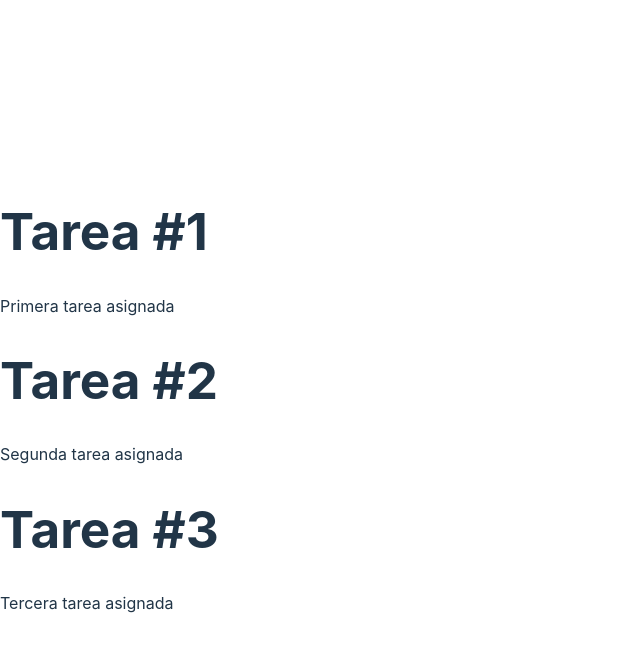
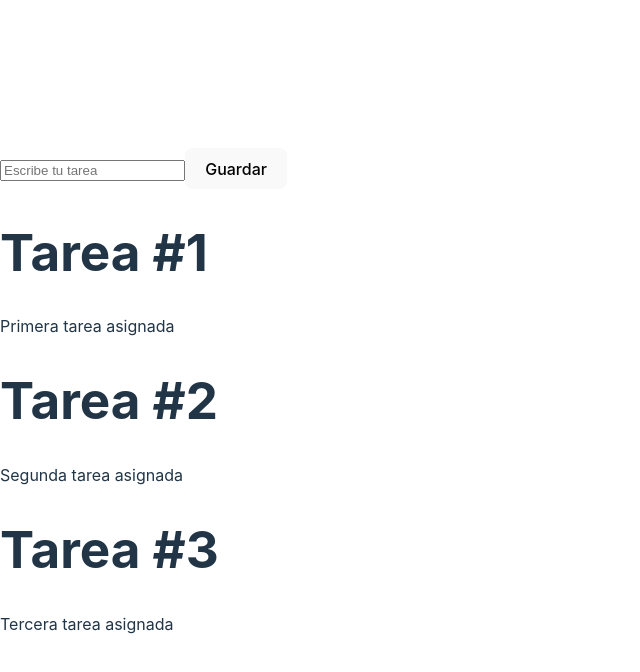
Before and after one commit to Emerson93gh/esReact, a React (Vite) app in the folder proyecto2-react-tasks/: page / in a window 1280 px wide. Shown: the top 672 px of the page, without its empty margins (0-640 px from the left). Built offline with nearby package versions, Linux system fonts and the light colour scheme.

Commit message:
agregar tareas con formulario

```diff
--- a/proyecto2-react-tasks/src/App.jsx
+++ b/proyecto2-react-tasks/src/App.jsx
@@ -1,13 +1,31 @@
 // rfce - de ext ES7 React Snnipets
 
-import TaskList from './TaskList'
+import TaskList from "./TaskList";
+import TaskForm from "./TaskForm";
+import { tasks as data } from "./tasks";
+import {useState, useEffect} from 'react';
 
 function App() {
+  const [tasks, setTasks] = useState([]);
+
+  useEffect(() => {
+    setTasks(data);
+  }, []);
+
+  function createTask(taskTitle) {
+    setTasks([...tasks, {
+      title: taskTitle,
+      id: tasks.length,
+      description: "Tarea nueva",
+    }]);
+  }
+
   return (
     <div>
-      <TaskList />
+      <TaskForm createTask={createTask} />
+      <TaskList tasks={tasks}/>
     </div>
-  )
+  );
 }
 
-export default App
+export default App;
--- /dev/null
+++ b/proyecto2-react-tasks/src/TaskForm.jsx
@@ -0,0 +1,23 @@
+import {useState} from 'react'
+
+function TaskForm({createTask}) {
+
+    const [title, setTitle] = useState("")
+
+    const handleSubmit = (e) => {
+        e.preventDefault();
+        //console.log(title);
+        createTask(title);
+    }
+
+  return (
+    <form onSubmit={handleSubmit} >
+      <input placeholder="Escribe tu tarea"
+        onChange={function(e) { setTitle(e.target.value) }}
+      />
+      <button>Guardar</button>
+    </form>
+  );
+}
+
+export default TaskForm;
--- a/proyecto2-react-tasks/src/TaskList.jsx
+++ b/proyecto2-react-tasks/src/TaskList.jsx
@@ -1,22 +1,14 @@
-import { tasks as data } from "./tasks"
-import {useState, useEffect} from 'react'
-
 // clg - ext ES7 React
 //console.log(tasks)
 
-function TaskList() {
-    const [tasks, setTasks] = useState([])
+function TaskList(props) {
 
-    useEffect(() => {
-        setTasks(data)
-    }, [])
-
-    if (tasks.length === 0) {
+    if (props.tasks.length === 0) {
         return <h1>No hay tareas</h1>
     }
   return (
     <div>
-        { tasks.map((task) => (
+        { props.tasks.map((task) => (
             <div key={task.id}>
                 <h1> { task.title } </h1>
                 <p> { task.description } </p>
```
